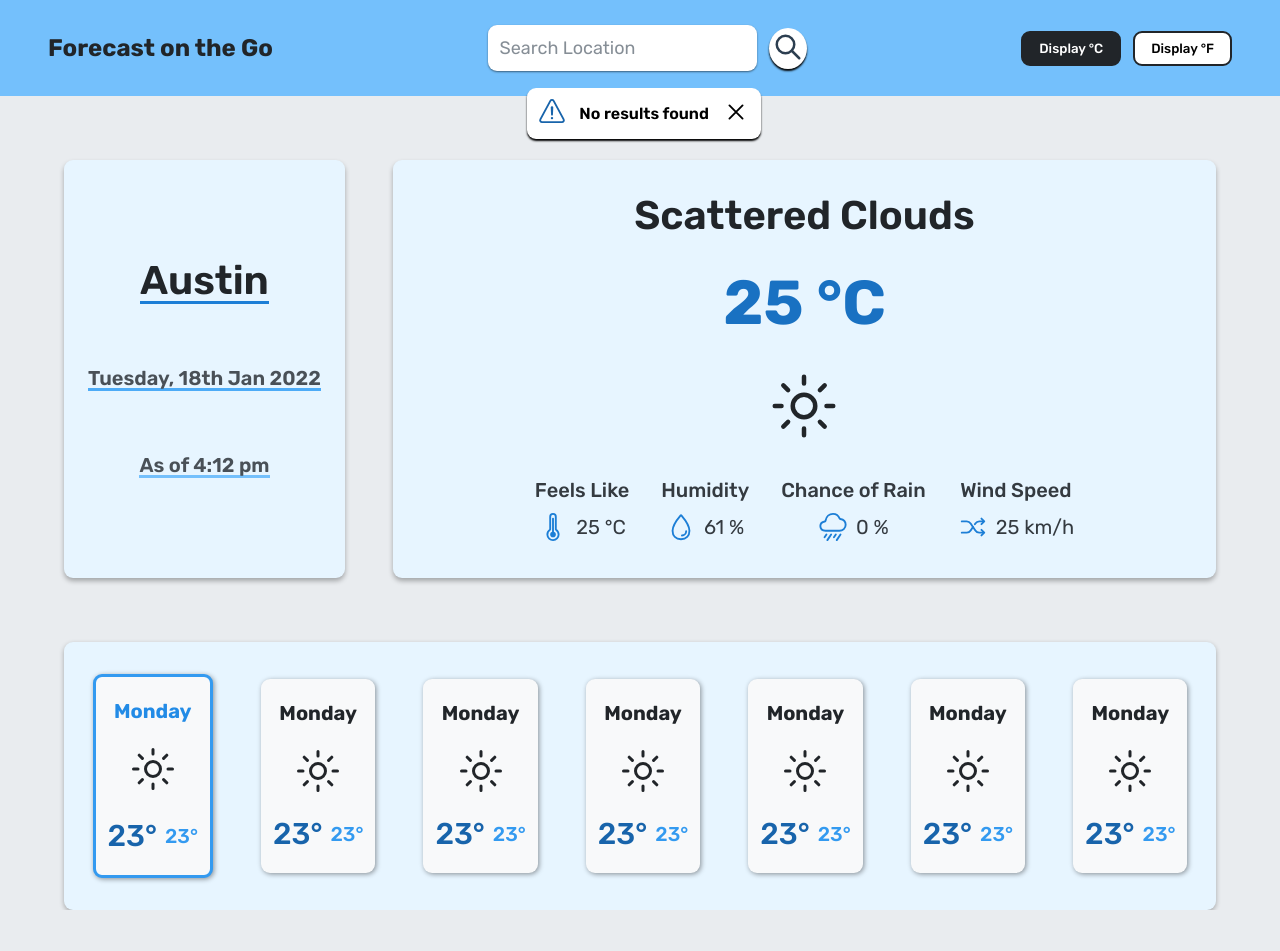
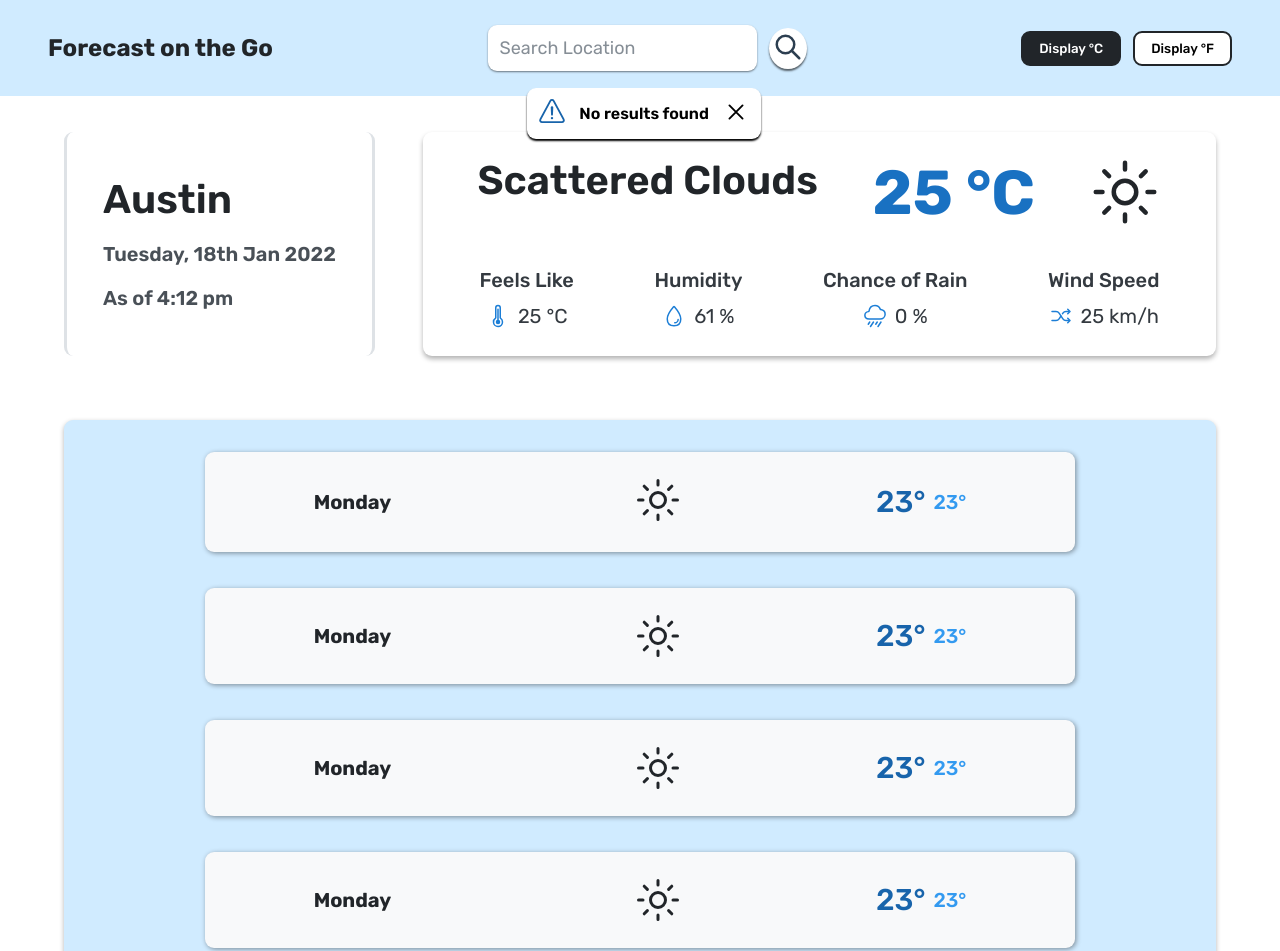
Before and after one commit to BvChung/Forecast-On-The-Go, a website with bundled scripts: page index.html in a window 1280 px wide. Shown: the top 951 px of the page. Before the commit the page ends 910 px from the top, so only its background shows below. Built offline with nearby package versions, Linux system fonts and the light colour scheme; no server answers.

Commit message:
Css changes

```diff
--- a/css/queries.css
+++ b/css/queries.css
@@ -8,7 +8,7 @@
 	}
 
 	.day--container {
-		width: 90%;
+		/* width: 90%; */
 	}
 
 	.error {
@@ -28,11 +28,11 @@
 	}
 
 	.weather-forecast-container {
-		gap: 3.2rem;
+		gap: 2.8rem;
 	}
 
 	.day--container {
-		width: 85%;
+		/* width: 85%; */
 	}
 
 	.week-temp-high {
@@ -56,20 +56,21 @@
 	}
 
 	.weather-forecast-container {
-		display: flex;
+		/* display: flex;
 		flex-direction: column;
-		align-items: center;
+		align-items: center; */
 
 		/* width: max-content; */
+		gap: 3rem;
 	}
 
 	.day--container {
-		width: 70%;
+		/* width: 70%; */
 	}
 
 	.weather-forecast-container {
 		/* padding: 2.4rem; */
-		gap: 4.8rem;
+		gap: 2.8rem;
 	}
 
 	.week-title {
@@ -101,6 +102,14 @@
 /* 800 */
 
 @media (max-width: 50em) {
+	.weather-content {
+		grid-template-columns: 1fr;
+	}
+
+	.error {
+		top: 12%;
+		left: 6%;
+	}
 	.header-name {
 		display: none;
 	}
@@ -117,6 +126,16 @@
 		align-items: center;
 		gap: 1.2rem;
 	}
+	.day--container {
+		justify-content: space-between;
+		/* width: max-content; */
+		margin: 0;
+	}
+
+	.week-title {
+		/* width: 50%; */
+		font-size: 1.6rem;
+	}
 
 	.info-details {
 		grid-column: 2/ 3;
@@ -125,12 +144,15 @@
 	}
 
 	.info-title {
-		text-align: center;
+		flex-direction: column;
+		align-items: center;
+		justify-content: center;
+		gap: 3.6rem;
 	}
 
 	.header-primary {
 		font-size: 3.2rem;
-		text-align: center;
+		/* text-align: center; */
 	}
 
 	.city-date {
@@ -143,28 +165,30 @@
 	}
 }
 
-/* 650 */
-@media (max-width: 41em) {
-	.weather-content {
-		grid-template-columns: 1fr;
-	}
-
-	.error {
-		top: 12%;
-		left: 6%;
-	}
-}
-
 /* 544 */
 @media (max-width: 34em) {
 	.header {
-		flex-direction: column;
-		align-items: center;
-		justify-content: center;
+		justify-content: space-evenly;
 		height: 12.4rem;
-		padding: 1.2rem 4.8rem;
-		gap: 1.2rem;
+		padding: 0 0.8rem;
+		gap: 0.4rem;
 		margin-bottom: 3.2rem;
+	}
+
+	.weather-forecast-container {
+		padding: 2rem 0.2rem;
+	}
+
+	.city-date,
+	.city-time {
+		font-size: 1.8rem;
+	}
+
+	.week-temp-high {
+		font-size: 2.4rem;
+	}
+	.week-temp-low {
+		font-size: 2rem;
 	}
 
 	.info-header {
@@ -172,7 +196,7 @@
 	}
 
 	.info-temp {
-		font-size: 4.4rem;
+		font-size: 5rem;
 	}
 
 	.error {
--- a/css/style.css
+++ b/css/style.css
@@ -12,8 +12,8 @@
 	font-family: "Rubik", sans-serif;
 	line-height: 1;
 	font-weight: 400;
-	background-color: #e9ecef;
-	height: 100vh;
+	background-color: #fff;
+
 	/* color: #1864ab; */
 }
 
@@ -25,8 +25,7 @@
 	display: flex;
 	align-items: center;
 	justify-content: space-between;
-	background-color: #74c0fc;
-	margin-bottom: 6.4rem;
+	background-color: #d0ebff;
 
 	height: 9.6rem;
 	padding: 0 4.8rem;
@@ -87,7 +86,7 @@
 	border: none;
 	background-color: #fff;
 	border-radius: 50%;
-	box-shadow: 0 2px 2px rgba(0, 0, 0, 5);
+	box-shadow: 0 2px 2px rgba(0, 0, 0, 0.6);
 	padding: 0.4rem;
 	transition: all 0.1s;
 }
@@ -104,8 +103,7 @@
 /* Main */
 .app {
 	/* max-width: 120rem; */
-	/* height: 100vh; */
-	margin: auto 0;
+	height: 100vh;
 
 	align-items: center;
 
@@ -115,13 +113,14 @@
 .container {
 	max-width: 150rem;
 	padding: 0 6.4rem;
-	margin: 0 auto;
+	margin: 3.6rem auto;
 }
 
 .weather-content {
 	display: grid;
 	grid-template-columns: auto 1fr;
 	gap: 4.8rem;
+	height: 50%;
 	align-items: center;
 	justify-content: center;
 }
@@ -135,20 +134,16 @@
 
 	align-items: center;
 
-	padding: 3.6rem 2.4rem;
+	padding: 2.4rem 1.2rem;
+	border-right: 3px solid #dee2e6;
+	border-left: 3px solid #dee2e6;
 
 	border-radius: 9px;
-	box-shadow: 0 3px 5px rgba(0, 0, 0, 0.3);
 }
 
 .header-primary {
 	font-size: 4rem;
 	font-weight: 700;
-}
-
-.weather-search-container,
-.weather-info-container {
-	background-color: #e7f5ff;
 }
 
 .header-primary {
@@ -164,28 +159,14 @@
 .info-city {
 	display: flex;
 	flex-direction: column;
-	align-items: center;
-	/* justify-content: space-between; */
-	gap: 6.4rem;
+	padding: 2.4rem;
+	gap: 2.4rem;
 	font-size: 2rem;
-}
-
-.city-header {
-	border-bottom: 3px solid #1c7ed6;
 }
 
 .city-date,
 .city-time {
 	font-weight: 600;
-	color: #495057;
-}
-
-.city-time {
-	border-bottom: 3px solid #74c0fc;
-}
-
-.city-date {
-	border-bottom: 3px solid #4dabf7;
 	color: #495057;
 }
 
@@ -196,17 +177,24 @@
 
 /* Current Day info ------------------------------------ */
 .weather-info-container {
-	padding: 3.6rem 2.4rem;
+	padding: 2.4rem 1.2rem;
+
 	/* border: 5px solid #212529; */
 	border-radius: 9px;
 	box-shadow: 0 3px 5px rgba(0, 0, 0, 0.3);
 }
 
-.info-title {
+.info--weather {
 	display: flex;
 	flex-direction: column;
 	align-items: center;
-	gap: 3.6rem;
+}
+
+.info-title {
+	display: flex;
+	justify-content: space-evenly;
+	align-items: center;
+	gap: 1.2rem;
 	margin-bottom: 3.6rem;
 }
 
@@ -215,11 +203,15 @@
 	font-weight: 700;
 }
 
+.info-header {
+	margin-bottom: 2.4rem;
+}
+
 .info-details {
 	color: #343a40;
 	display: flex;
 	align-items: center;
-	justify-content: center;
+	justify-content: space-evenly;
 	gap: 3.2rem;
 	font-size: 2rem;
 }
@@ -233,7 +225,8 @@
 	flex-direction: column;
 	align-items: center;
 	justify-content: center;
-	gap: 1.2rem;
+	padding: 0.4rem;
+	gap: 1.4rem;
 }
 
 .weather-icon-current {
@@ -254,7 +247,7 @@
 }
 
 .info-icon {
-	font-size: 3rem;
+	font-size: 2.4rem;
 	color: #1c7ed6;
 }
 
@@ -262,13 +255,14 @@
 
 .weather-forecast-container {
 	display: flex;
+	flex-wrap: wrap;
 	align-items: center;
 	justify-content: center;
-	gap: 4.8rem;
+	gap: 3.6rem;
 
 	font-size: 2.4rem;
 	padding: 3.2rem;
-	background-color: #e7f5ff;
+	background-color: #d0ebff;
 
 	border-radius: 9px;
 	box-shadow: 0 2px 5px rgba(0, 0, 0, 0.3);
@@ -283,11 +277,10 @@
 	height: auto;
 
 	display: flex;
-	flex-direction: column;
+	/* flex-direction: column; */
+	/* flex-wrap: wrap; */
 	align-items: center;
-	justify-content: center;
-
-	gap: 2.4rem;
+	justify-content: space-around;
 
 	margin: 0 auto;
 	padding: 2.4rem 1.2rem;
@@ -295,15 +288,7 @@
 	/* border: 2px solid #212529; */
 	border-radius: 9px;
 	box-shadow: 1.2px 1.2px 4.8px rgba(0, 0, 0, 0.4);
-	transition: all 0.5s;
-}
-
-.day--container:first-child {
-	border: 3px solid #339af0;
-}
-
-.day--container:first-child .week-title {
-	color: #228be6;
+	transition: all 0.3s;
 }
 
 .day--container:hover {
@@ -323,6 +308,9 @@
 
 #color {
 	background-color: #f8f9fa;
+}
+.day--title {
+	width: 15%;
 }
 .week-title {
 	color: #212529;
```
